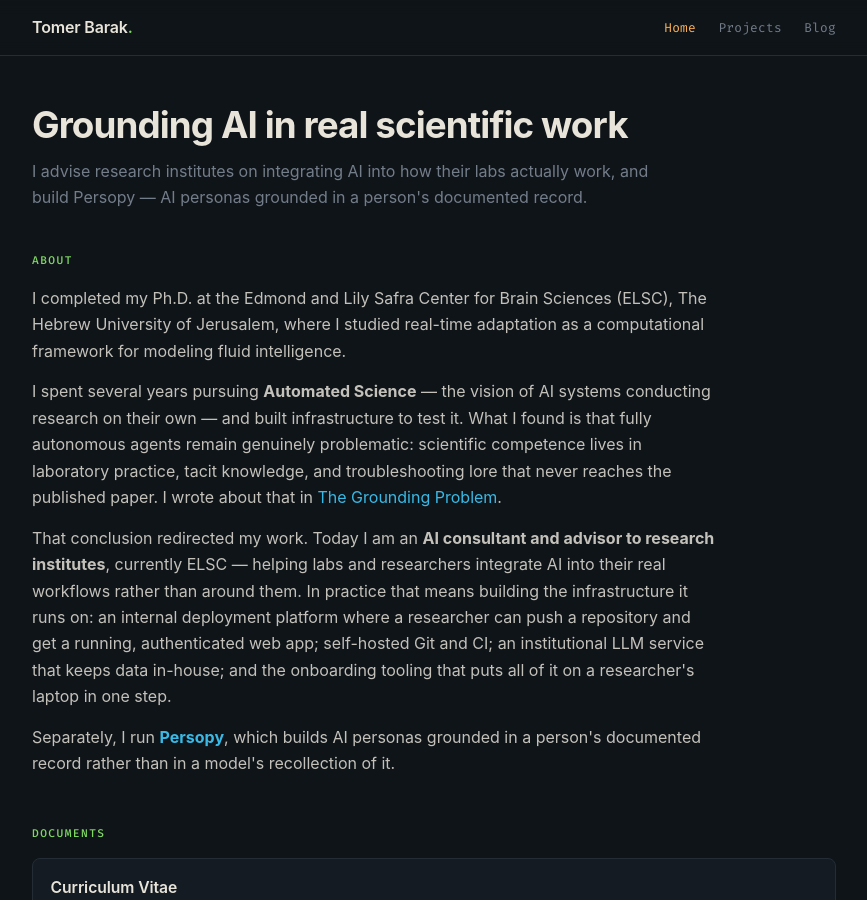
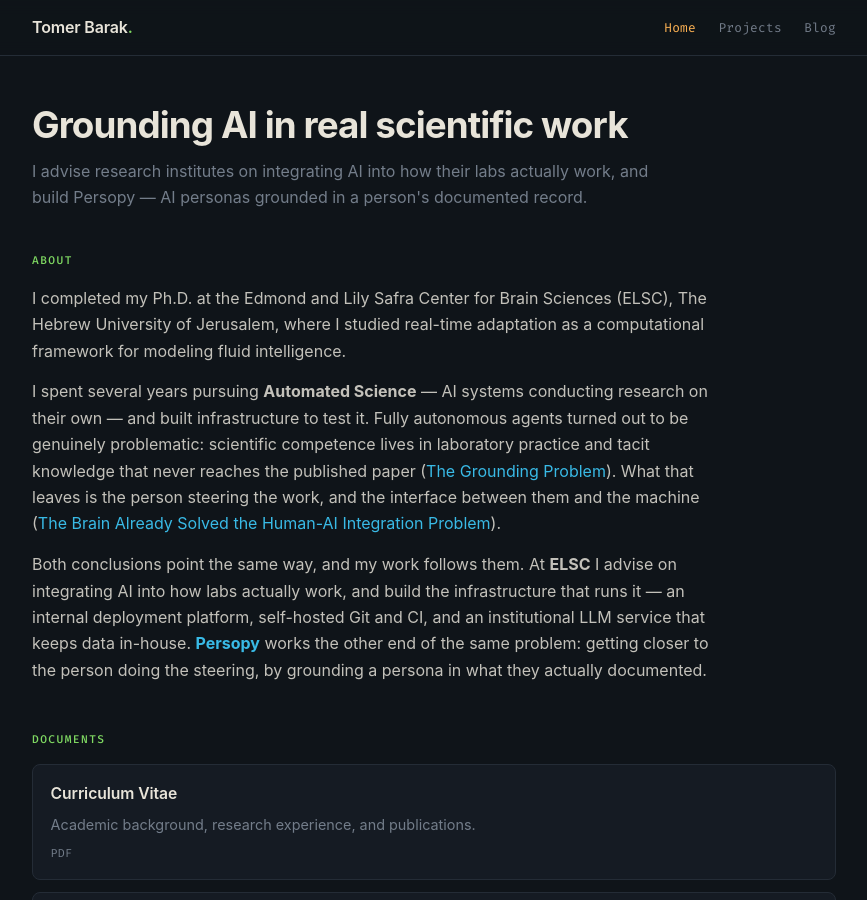
Before and after one commit to Tomer-Barak/Tomer-Barak.github.io, a Jekyll site: the page built from index.md, in a window 1280 px wide and 900 px high. Shown: the whole window, without its empty margins (206-1073 px from the left). Built offline with Jekyll 4.4.1, drawn with Linux system fonts in a browser that asks for light colours.

Commit message:
About: state the real thread from grounding to the human steering to Persopy

```diff
--- a/index.md
+++ b/index.md
@@ -15,23 +15,20 @@
     Jerusalem, where I studied real-time adaptation as a computational framework for modeling fluid intelligence.
   </p>
   <p>
-    I spent several years pursuing <strong>Automated Science</strong> — the vision of AI systems conducting research
-    on their own — and built infrastructure to test it. What I found is that fully autonomous agents remain
-    genuinely problematic: scientific competence lives in laboratory practice, tacit knowledge, and troubleshooting
-    lore that never reaches the published paper. I wrote about that in
-    <a href="/blog/2026/01/08/grounding-problem-ai-science/">The Grounding Problem</a>.
+    I spent several years pursuing <strong>Automated Science</strong> — AI systems conducting research on their own —
+    and built infrastructure to test it. Fully autonomous agents turned out to be genuinely problematic: scientific
+    competence lives in laboratory practice and tacit knowledge that never reaches the published paper
+    (<a href="/blog/2026/01/08/grounding-problem-ai-science/">The Grounding Problem</a>). What that leaves is the
+    person steering the work, and the interface between them and the machine
+    (<a href="/blog/2026/02/24/acc-ai-integration/">The Brain Already Solved the Human-AI Integration Problem</a>).
   </p>
   <p>
-    That conclusion redirected my work. Today I am an <strong>AI consultant and advisor to research institutes</strong>,
-    currently ELSC — helping labs and researchers integrate AI into their real workflows rather than around them.
-    In practice that means building the infrastructure it runs on: an internal deployment platform where a researcher
-    can push a repository and get a running, authenticated web app; self-hosted Git and CI; an institutional LLM
-    service that keeps data in-house; and the onboarding tooling that puts all of it on a researcher's laptop in one
-    step.
-  </p>
-  <p>
-    Separately, I run <a href="https://persopy.com" target="_blank" rel="noopener"><strong>Persopy</strong></a>,
-    which builds AI personas grounded in a person's documented record rather than in a model's recollection of it.
+    Both conclusions point the same way, and my work follows them. At <strong>ELSC</strong> I advise on integrating AI
+    into how labs actually work, and build the infrastructure that runs it — an internal deployment platform,
+    self-hosted Git and CI, and an institutional LLM service that keeps data in-house.
+    <a href="https://persopy.com" target="_blank" rel="noopener"><strong>Persopy</strong></a> works the other end of
+    the same problem: getting closer to the person doing the steering, by grounding a persona in what they actually
+    documented.
   </p>
 </section>
 
```
